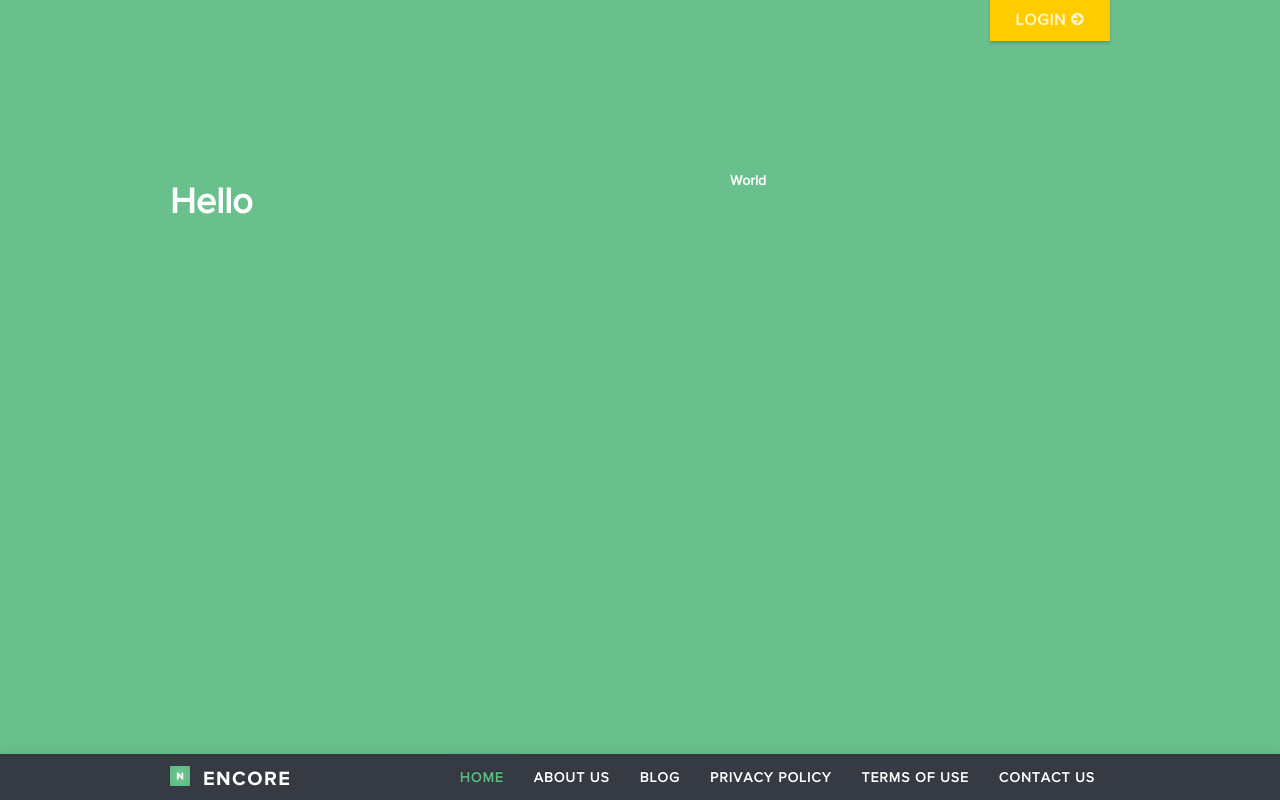
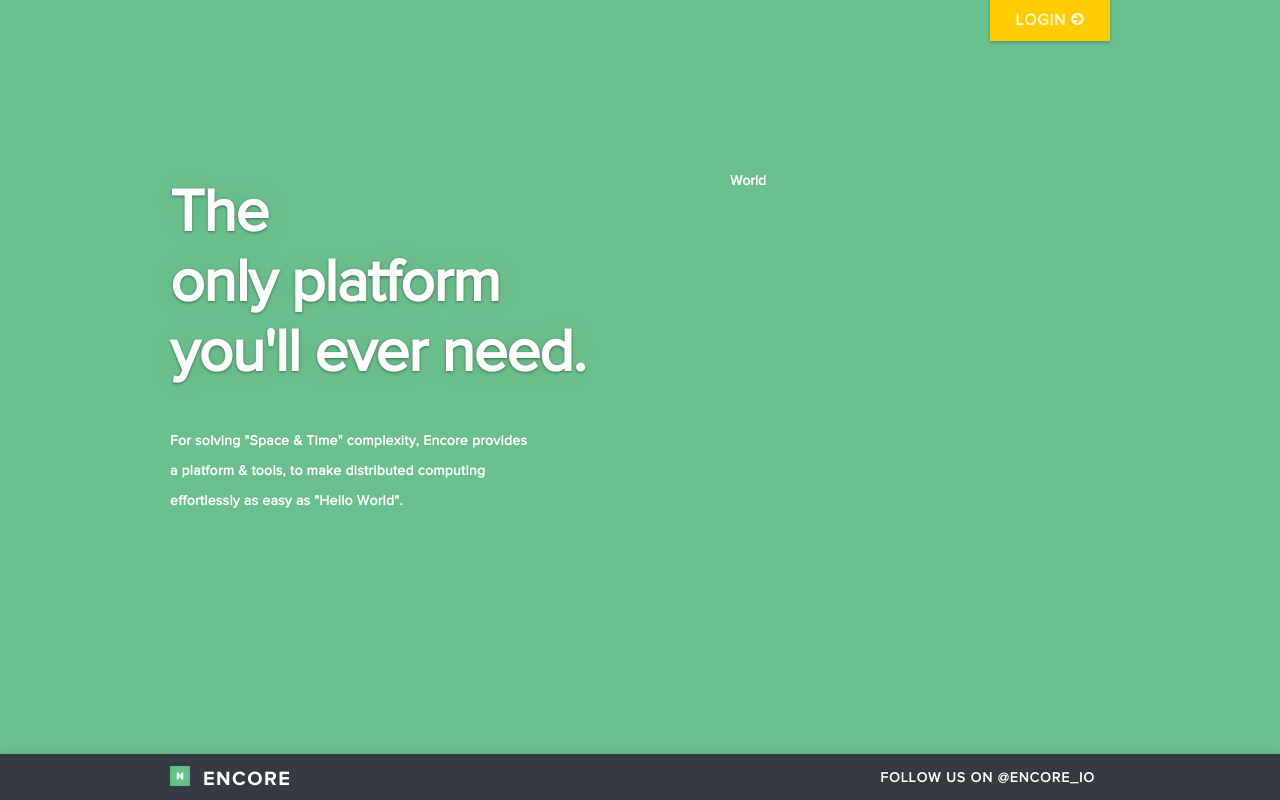
Before and after one commit to EncoreIO/encoreio.github.com, a plain HTML site: page index.html in a window 1280 px wide. Drawn offline with Linux system fonts and the light colour scheme.

Commit message:
Initial commit

```diff
--- a/index.html
+++ b/index.html
@@ -32,7 +32,15 @@
         </div>
         <div class="container">
            <div class="row-fluid wrapper">
-            <div class="span7"><h1 id="slogan">Hello</h1></div>
+            <div class="span7">
+              <h1 class="slogan">The</h1>
+              <h1 class="slogan">only platform</h1>
+              <h1 class="slogan">you'll ever need.</h1>
+              <br/><br/>
+              <p>For solving "Space & Time" complexity, Encore provides</p>
+              <p>a platform & tools, to make distributed computing</p>
+              <p>effortlessly as easy as "Hello World".</p>
+            </div>
             <div class="span5">World</div>
            </div>
         </div>
@@ -41,23 +49,8 @@
                 <div class="container">
                     <a class="brand" href="http://www.encore.io/index.html"><span><img src="img/logo-beta-emblem.png" width="20px" height="20px" style="margin-top: -7px;"/></span>&nbsp&nbspencore</a>
                     <ul class="nav pull-right">
-                      <li class="active">
-                        <a href="http://www.encore.io/index.html">Home</a>
-                      </li>
                       <li class="">
-                        <a href="http://www.encore.io/about-us.html">About Us</a>
-                      </li>
-                      <li class="">
-                        <a href="http://www.encore.io/blog/">Blog</a>
-                      </li>
-                      <li class="">
-                        <a href="http://www.encore.io/privacy.html">Privacy Policy</a>
-                      </li>
-                      <li class="">
-                        <a href="http://www.encore.io/docs/tos.html">Terms of Use</a>
-                      </li>
-                       <li>
-                        <a href="http://www.encore.io/contact-us.html">Contact Us</a>
+                         <a href="http://www.encore.io/index.html">Follow us on @encore_io</a>
                       </li>
                     </ul>
                 </div>
--- a/less/type.less
+++ b/less/type.less
@@ -16,7 +16,7 @@ body {
 
 p {
   margin: 0 0 @baseLineHeight / 2;
-  letter-spacing: 0.05em;
+  letter-spacing: 0.02em;
 }
 .lead {
   margin-bottom: @baseLineHeight;
```
Also changed, not shown: css/style.css, css/style.min.css, 1 other file.
